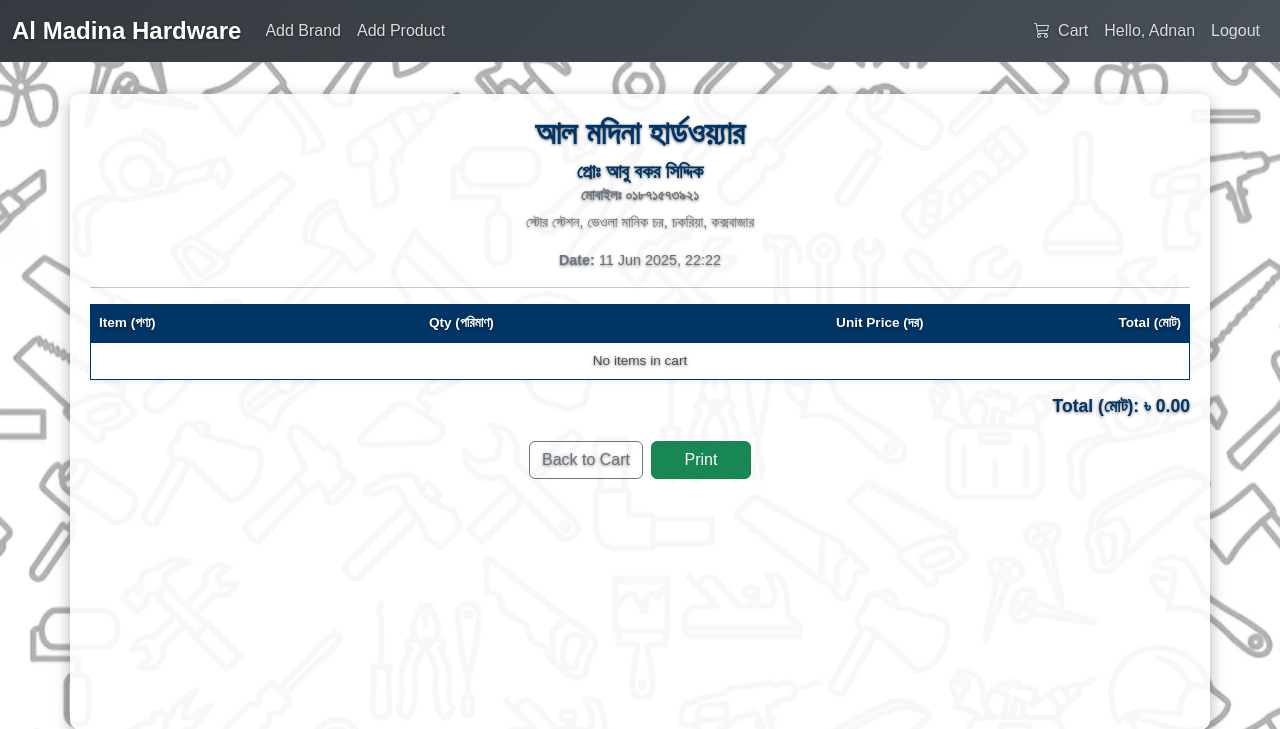
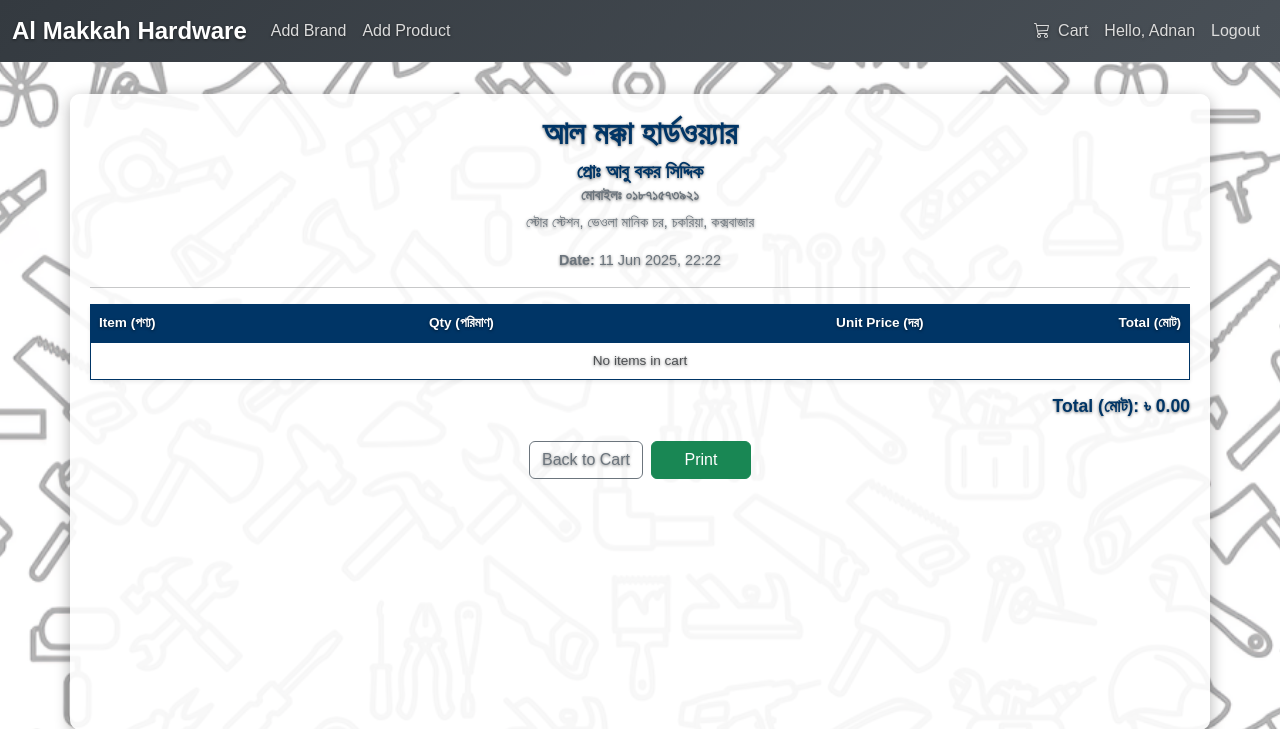
Before and after one commit to Abu-Taher-Siddiki-Adnan/Hardware_Shop_Management, a Django app: page /print-bill/ in a window 1280 px wide. Shown: the top 729 px of the page. Run offline with Django 5.2, Linux system fonts and the light colour scheme; a user stored in the database is signed in; data comes from the database, SQL or seed files in the repository; data that the repository does not hold is empty.

Commit message:
Project Updated

```diff
--- a/shop/templates/shop/base.html
+++ b/shop/templates/shop/base.html
@@ -110,7 +110,7 @@
   <body>
     <nav class="navbar navbar-expand-lg navbar-dark fixed-top">
       <div class="container-fluid">
-        <a class="navbar-brand" href="{% url 'home' %}">Al Madina Hardware</a>
+        <a class="navbar-brand" href="{% url 'home' %}">Al Makkah Hardware</a>
         <button
           class="navbar-toggler"
           type="button"
--- a/shop/templates/shop/print_bill.html
+++ b/shop/templates/shop/print_bill.html
@@ -99,7 +99,7 @@ body {
 </style>
 
 <div class="text-center mb-3">
-    <h2>আল মদিনা হার্ডওয়্যার</h2>
+    <h2>আল মক্কা হার্ডওয়্যার</h2>
     <h5>প্রোঃ আবু বকর সিদ্দিক</h5>
     <h6>মোবাইলঃ ০১৮৭১৫৭৩৯২১</h6>
     <p>স্টোর স্টেশন, ভেওলা মানিক চর, চকরিয়া, কক্সবাজার</p>
```
